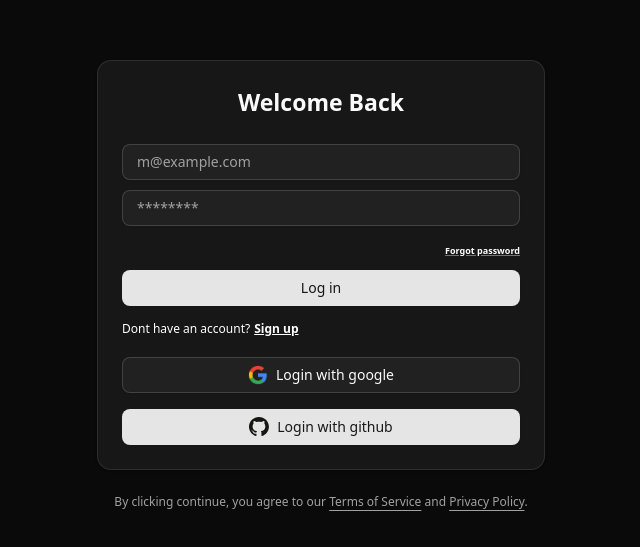
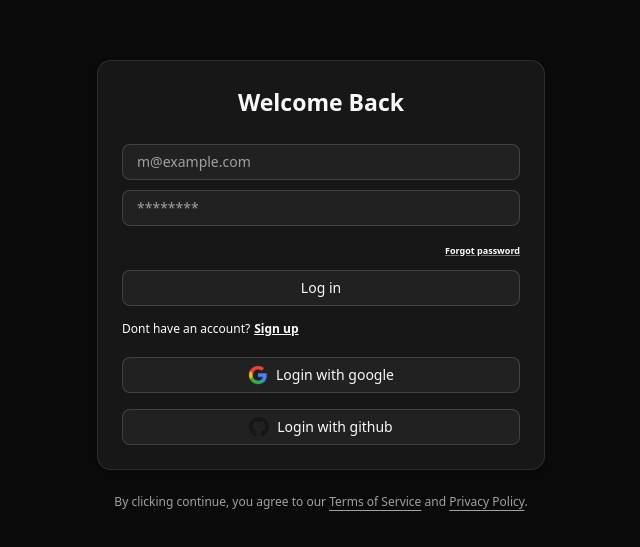
Before and after one commit to soufianboukir/zyncui, a Next.js app: page /login1 in a window 1280 px wide. Shown: the part 115-662 px from the top of the page, without its empty margins (319-959 px from the left). Built offline with nearby package versions, Linux system fonts and the light colour scheme.

Commit message:
auth in login-form1

```diff
--- a/components/auth/login/login-form-01.tsx
+++ b/components/auth/login/login-form-01.tsx
@@ -1,18 +1,83 @@
+"use client";
+
 import Image from "next/image";
 import { Button } from "../../ui/button";
 import { Input } from "../../ui/input";
 import { Card, CardContent, CardTitle } from "../../ui/card";
 import Link from "next/link";
+import { useState } from "react";
+import { signIn } from "next-auth/react";
+import { Loader } from "lucide-react";
+// import { z } from "zod";
 
 export const LoginForm1 = () => {
+  // const [errors, setErrors] = useState<{ email: string; password: string }>({
+  //   email: "",
+  //   password: "",
+  // });
+  const [loading, setLoading] = useState<{ login: boolean; google: boolean; github: boolean }>({
+    login: false,
+    google: false,
+    github: false,
+  });
+
+  // const loginSchema = z.object({
+  //   email: z.string().email({ message: "Invalid email address" }),
+  //   password: z.string().min(6, { message: "Password must be at least 6 characters" }),
+  // });
+
+  // type LoginForm = z.infer<typeof loginSchema>;
+
+  const handleSubmit = (e: React.FormEvent<HTMLFormElement>) => {
+    e.preventDefault();
+
+    // const formData = new FormData(e.currentTarget);
+
+    // const data = {
+    //   email: formData.get("email"),
+    //   password: formData.get("password"),
+    // };
+
+    // const result = loginSchema.safeParse(data);
+
+    // if (!result.success) {
+    //   const { email, password } = result.error.format();
+    //   console.log("Errors", result.error.format());
+    //   console.log("Email error:", email);
+    //   console.log("password error:", password);
+    //   email && setErrors(prev => ({ ...prev, email: email.errors }));
+    //   password && setErrors(prev => ({ ...prev, password: password.errors }));
+    //   return;
+    // }
+
+    setLoading(prev => ({ ...prev, login: true }));
+    setTimeout(() => {
+      setLoading(prev => ({ ...prev, login: false }));
+    }, 2000);
+  };
+
+  async function handleGoogleOAuth() {
+    setLoading(prev => ({ ...prev, google: true }));
+    await signIn("google", { callbackUrl: "/" });
+    setLoading(prev => ({ ...prev, google: false }));
+  }
+
+  async function handleGithubOAuth() {
+    setLoading(prev => ({ ...prev, github: true }));
+    await signIn("github", { callbackUrl: "/" });
+    setLoading(prev => ({ ...prev, github: false }));
+  }
+
   return (
     <div className={`flex h-screen flex-col items-center justify-center gap-6`}>
       <Card className="min-w-sm md:min-w-md">
         <CardTitle className="text-center text-[23px] font-extrabold">Welcome Back</CardTitle>
         <CardContent>
-          <form className="mb-[15px] flex w-full flex-col gap-2.5">
+          <form onSubmit={handleSubmit} className="mb-[15px] flex w-full flex-col gap-2.5">
             <Input type="email" placeholder="m@example.com" className="px-3.5 py-3" />
+            {/* {errors.email && <p className="text-red-600">{errors.email}</p>} */}
             <Input type="password" placeholder="********" className="px-3.5 py-3" />
+            {/* {errors.password && <p className="text-red-600">{errors.password}</p>} */}
 
             <p className="m-0 text-end text-[#747474] underline decoration-[#747474] dark:text-white">
               <span className="cursor-pointer text-[9px] font-bold hover:text-black dark:hover:text-white">
@@ -20,7 +85,9 @@ export const LoginForm1 = () => {
               </span>
             </p>
 
-            <Button className="cursor-pointer">Log in</Button>
+            <Button type="submit" variant="outline" className="cursor-pointer">
+              Log in
+            </Button>
           </form>
 
           <p className="m-0 text-xs text-[#747474] dark:text-white">
@@ -32,14 +99,33 @@ export const LoginForm1 = () => {
 
           <div className="mt-5 flex w-full flex-col justify-start gap-4">
             <Button
+              type="button"
               variant="outline"
               className="flex w-full cursor-pointer items-center justify-center gap-2 py-4"
+              onClick={handleGoogleOAuth}
+              disabled={loading.google}
             >
+              {loading.google ? (
+                <Loader className="animate-spin" />
+              ) : (
+                <>
                   <Image src="/icons/google.webp" alt="google icon" width={20} height={20} />
-              Login with google
+                  Login with google{" "}
+                </>
+              )}
             </Button>
 
-            <Button className="flex w-full cursor-pointer items-center justify-center gap-2 py-4">
+            <Button
+              type="button"
+              variant="outline"
+              className="flex w-full cursor-pointer items-center justify-center gap-2 py-4"
+              onClick={handleGithubOAuth}
+              disabled={loading.github}
+            >
+              {loading.github ? (
+                <Loader className="animate-spin" />
+              ) : (
+                <>
                   <Image
                     className="invert dark:invert-0"
                     src="/icons/github.svg"
@@ -48,6 +134,8 @@ export const LoginForm1 = () => {
                     height={20}
                   />
                   Login with github
+                </>
+              )}
             </Button>
           </div>
         </CardContent>
--- a/package.json
+++ b/package.json
@@ -31,7 +31,8 @@
     "nodemailer": "^6.10.1",
     "react": "^19.0.0",
     "react-dom": "^19.0.0",
-    "tailwind-merge": "^3.3.1"
+    "tailwind-merge": "^3.3.1",
+    "zod": "^4.0.16"
   },
   "devDependencies": {
     "@eslint/eslintrc": "^3",
```
Also changed, not shown: 1 other file (tests, documents, lock files or other folders). Lines whose indentation alone changed are shown as unchanged.
